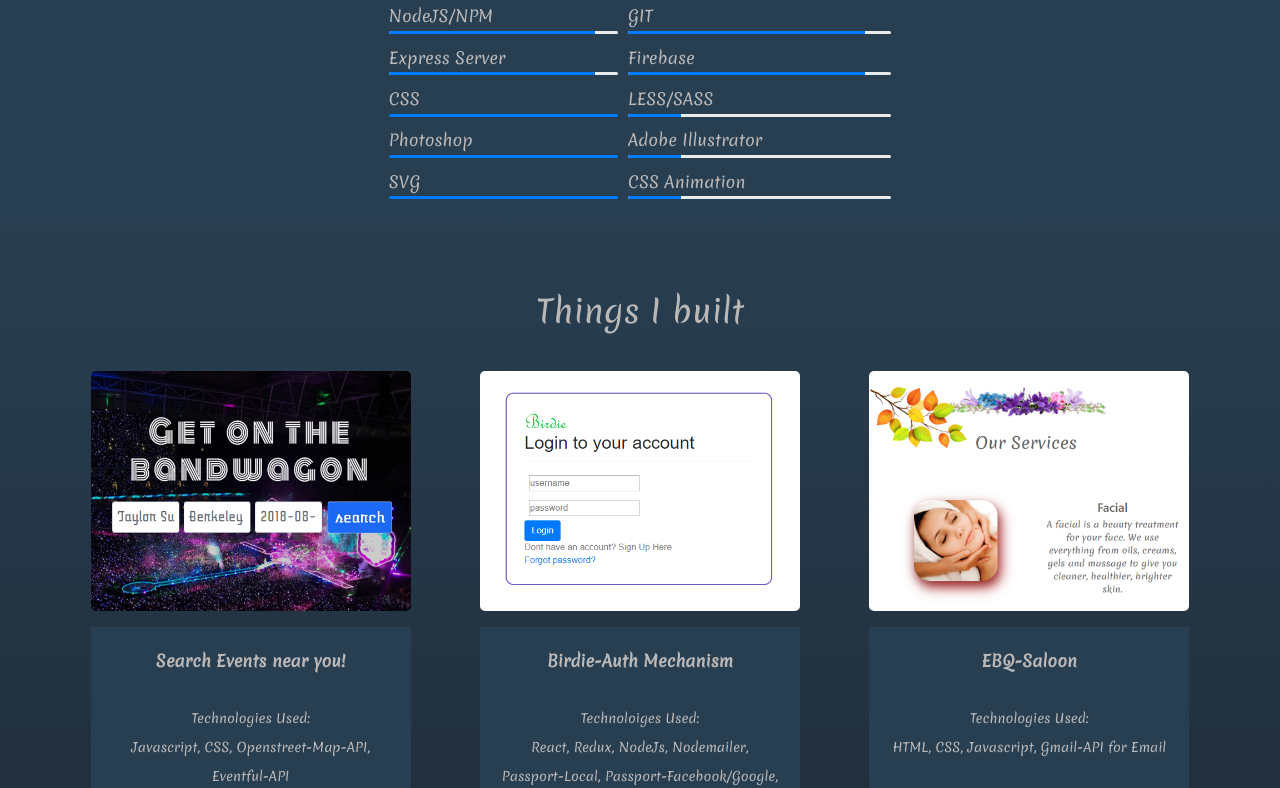
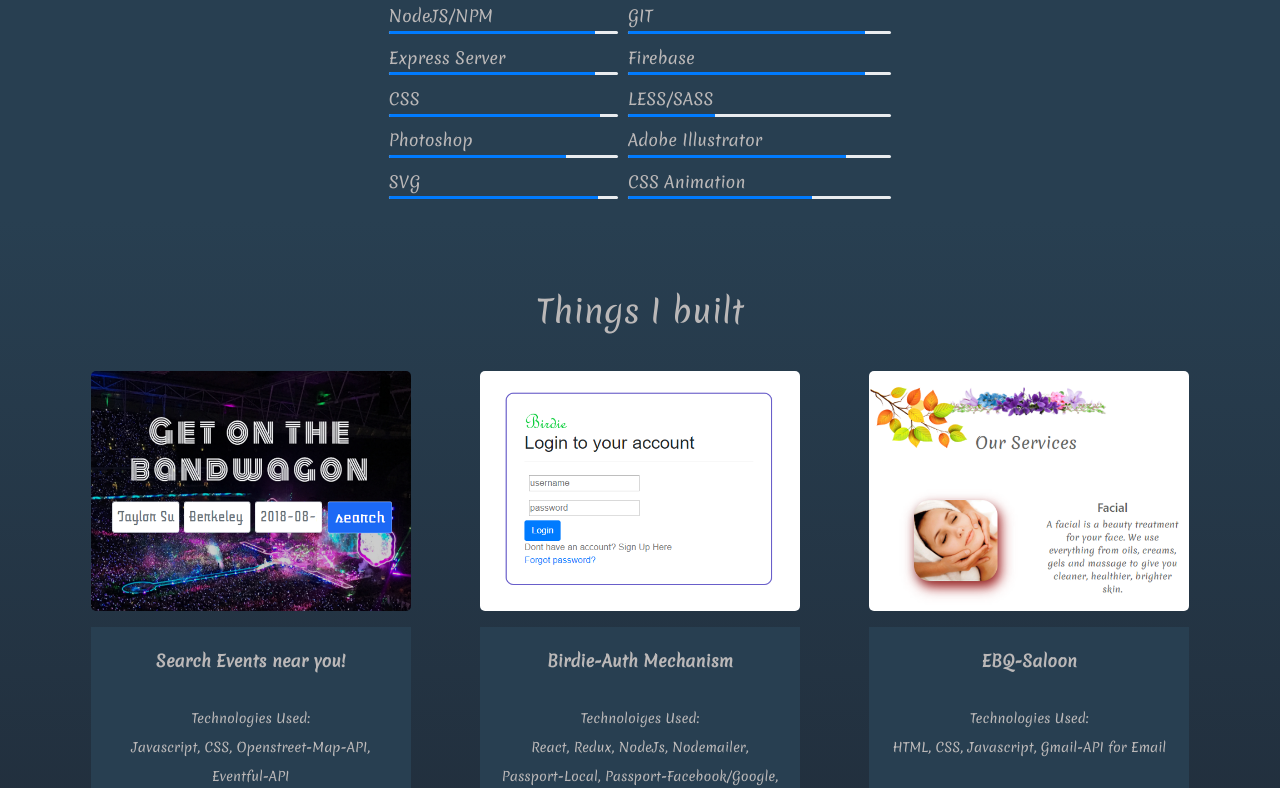
Before and after one commit to Arjunalapsapkota/Portfolio, a website: page public/index.html in a window 1280 px wide. Shown: the part 990-1778 px from the top of the page. Drawn offline with nearby package versions, Linux system fonts and the light colour scheme.

Commit message:
skill strength modified

```diff
--- a/public/index.html
+++ b/public/index.html
@@ -182,13 +182,13 @@
                         <tr>
                                 <td>CSS
                                     <div class="progress" style="height: 3px;">
-                                        <div class="progress-bar" role="progressbar" style="width: 100%;" aria-valuenow="25" aria-valuemin="0" aria-valuemax="100">
+                                        <div class="progress-bar" role="progressbar" style="width: 92%;" aria-valuenow="25" aria-valuemin="0" aria-valuemax="100">
                                         </div>
                                     </div>
                                     </td>
                                 <td>LESS/SASS
                                     <div class="progress" style="height: 3px;">
-                                        <div class="progress-bar" role="progressbar" style="width: 20%;" aria-valuenow="25" aria-valuemin="0" aria-valuemax="100">
+                                        <div class="progress-bar" role="progressbar" style="width: 33%;" aria-valuenow="25" aria-valuemin="0" aria-valuemax="100">
                                         </div>
                                     </div>
                                 </td>
@@ -196,13 +196,13 @@
                             <tr>
                                 <td>Photoshop
                                     <div class="progress" style="height: 3px;">
-                                        <div class="progress-bar" role="progressbar" style="width: 100%;" aria-valuenow="25" aria-valuemin="0" aria-valuemax="100">
+                                        <div class="progress-bar" role="progressbar" style="width: 77%;" aria-valuenow="25" aria-valuemin="0" aria-valuemax="100">
                                         </div>
                                     </div>
                                     </td>
                                 <td>Adobe Illustrator
                                     <div class="progress" style="height: 3px;">
-                                        <div class="progress-bar" role="progressbar" style="width: 20%;" aria-valuenow="25" aria-valuemin="0" aria-valuemax="100">
+                                        <div class="progress-bar" role="progressbar" style="width: 83%;" aria-valuenow="25" aria-valuemin="0" aria-valuemax="100">
                                         </div>
                                     </div>
                                 </td>
@@ -210,13 +210,13 @@
                             <tr>
                                 <td>SVG
                                     <div class="progress" style="height: 3px;">
-                                        <div class="progress-bar" role="progressbar" style="width: 100%;" aria-valuenow="25" aria-valuemin="0" aria-valuemax="100">
+                                        <div class="progress-bar" role="progressbar" style="width: 91%;" aria-valuenow="25" aria-valuemin="0" aria-valuemax="100">
                                         </div>
                                     </div>
                                     </td>
                                 <td>CSS Animation
                                     <div class="progress" style="height: 3px;">
-                                        <div class="progress-bar" role="progressbar" style="width: 20%;" aria-valuenow="25" aria-valuemin="0" aria-valuemax="100">
+                                        <div class="progress-bar" role="progressbar" style="width: 70%;" aria-valuenow="25" aria-valuemin="0" aria-valuemax="100">
                                         </div>
                                     </div>
                                 </td>
```
